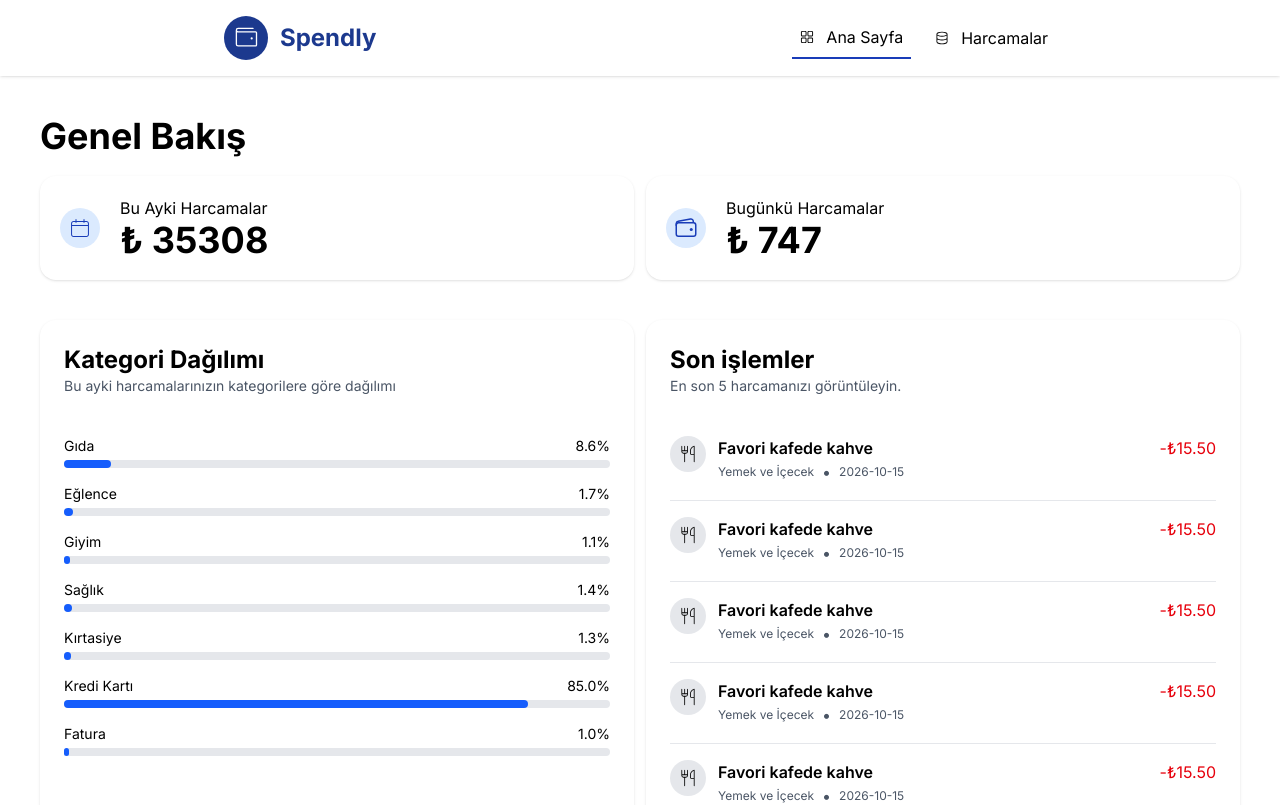
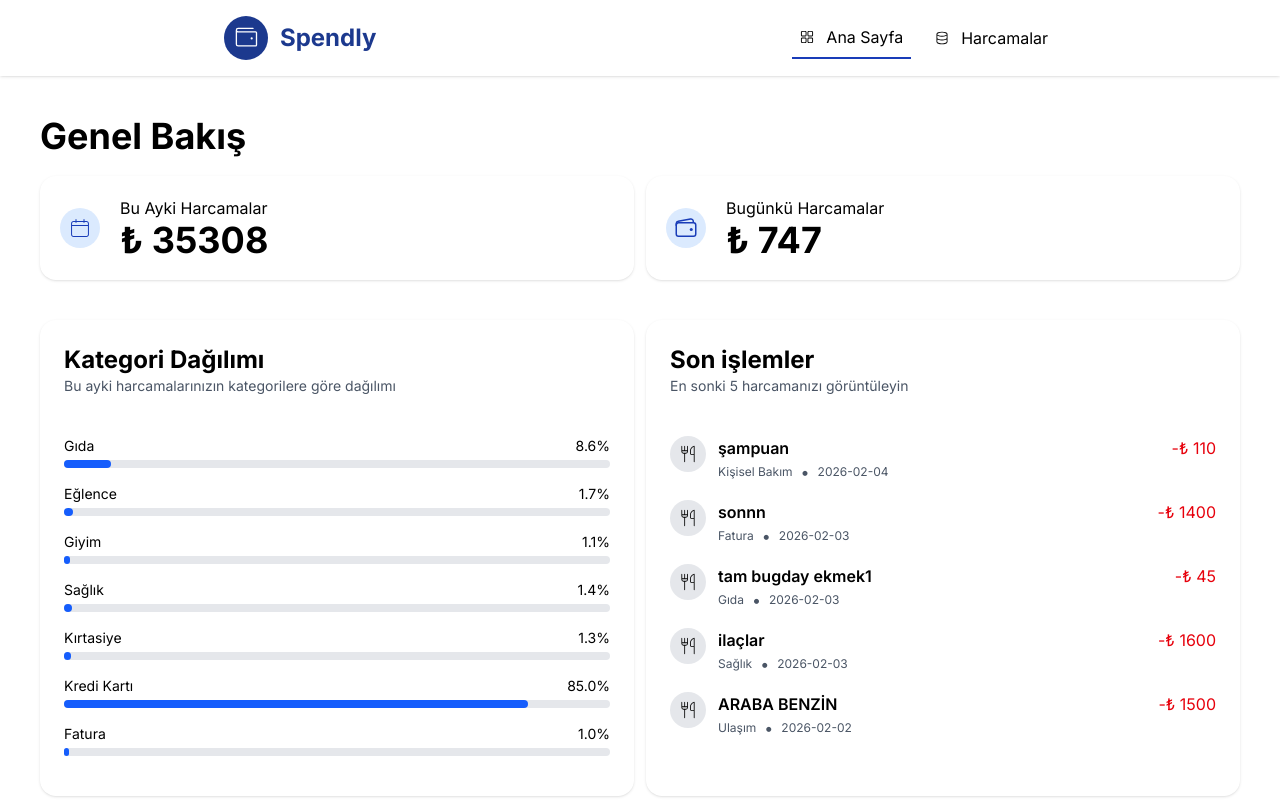
Before and after one commit to karakayaezgi/Spendly, a React (Vite) app: page / in a window 1280 px wide. Shown: the top 805 px of the page. Built offline with nearby package versions, Linux system fonts and the light colour scheme; data requests are answered from the project's data file; a web font is replaced by a local one.

Commit message:
derived value of last 5 expenses has been added lastExpenses component

```diff
--- a/database/db.json
+++ b/database/db.json
@@ -99,13 +99,6 @@
       "amount": "1500"
     },
     {
-      "id": "423d",
-      "title": "bugunku harcama 4 subat",
-      "category": "Eğlence",
-      "date": "2026-02-04",
-      "amount": "56"
-    },
-    {
       "id": "a76e",
       "title": "ilaçlar",
       "category": "Sağlık",
--- a/src/components/LastExpenseItem.jsx
+++ b/src/components/LastExpenseItem.jsx
@@ -2,109 +2,25 @@ import React from 'react'
 import { CiForkAndKnife } from "react-icons/ci";
 
 
-const LastExpenseItem = () => {
+const LastExpenseItem = ({ lastExpense }) => {
     return (
-        <div className='shadow p-6 rounded-2xl'>
-            <div className="mb-10">
-                <strong className="text-2xl">Son işlemler</strong>
-                <p className="text-gray-600 text-xs sm:text-sm">En son 5 harcamanızı görüntüleyin.</p>
-            </div>
         <div className='flex items-start justify-between my-4'>
             <div className='flex items-start gap-3'>
                 <div className='bg-gray-200 p-2 rounded-full'>
                     <CiForkAndKnife className='size-5' />
                 </div>
                 <div className='flex flex-col'>
-                        <p className='text-sm sm:text-base font-semibold'>Favori kafede kahve</p>
+                    <p className='text-sm sm:text-base font-semibold'>{lastExpense.title}</p>
                     <div className='text-gray-600 flex items-center'>
-                            <p className='text-xs' >Yemek ve İçecek</p>
+                        <p className='text-xs' >{lastExpense.category}</p>
                         <p className='mx-2'>•</p>
-                            <p className='text-xs'>2026-10-15</p>
+                        <p className='text-xs'>{lastExpense.date}</p>
                     </div>
                 </div>
             </div>
             <div>
-                    <p className='text-red-600'>-₺15.50</p>
+                <p className='text-red-600'>-₺ {lastExpense.amount}</p>
             </div>
-            </div>
-            <hr className='text-gray-200' />
-            <div className='flex items-start justify-between my-4'>
-                <div className='flex items-start gap-3'>
-                    <div className='bg-gray-200 p-2 rounded-full'>
-                        <CiForkAndKnife className='size-5' />
-                    </div>
-                    <div className='flex flex-col'>
-                        <p className='text-sm sm:text-base font-semibold'>Favori kafede kahve</p>
-                        <div className='text-gray-600 flex items-center'>
-                            <p className='text-xs' >Yemek ve İçecek</p>
-                            <p className='mx-2'>•</p>
-                            <p className='text-xs'>2026-10-15</p>
-                        </div>
-                    </div>
-                </div>
-                <div>
-                    <p className='text-red-600'>-₺15.50</p>
-                </div>
-            </div>
-            <hr className='text-gray-200' />
-            <div className='flex items-start justify-between my-4'>
-                <div className='flex items-start gap-3'>
-                    <div className='bg-gray-200 p-2 rounded-full'>
-                        <CiForkAndKnife className='size-5' />
-                    </div>
-                    <div className='flex flex-col'>
-                        <p className='text-sm sm:text-base font-semibold'>Favori kafede kahve</p>
-                        <div className='text-gray-600 flex items-center'>
-                            <p className='text-xs' >Yemek ve İçecek</p>
-                            <p className='mx-2'>•</p>
-                            <p className='text-xs'>2026-10-15</p>
-                        </div>
-                    </div>
-                </div>
-                <div>
-                    <p className='text-red-600'>-₺15.50</p>
-                </div>
-            </div>
-            <hr className='text-gray-200' />
-            <div className='flex items-start justify-between my-4'>
-                <div className='flex items-start gap-3'>
-                    <div className='bg-gray-200 p-2 rounded-full'>
-                        <CiForkAndKnife className='size-5' />
-                    </div>
-                    <div className='flex flex-col'>
-                        <p className='text-sm sm:text-base font-semibold'>Favori kafede kahve</p>
-                        <div className='text-gray-600 flex items-center'>
-                            <p className='text-xs' >Yemek ve İçecek</p>
-                            <p className='mx-2'>•</p>
-                            <p className='text-xs'>2026-10-15</p>
-                        </div>
-                    </div>
-                </div>
-                <div>
-                    <p className='text-red-600'>-₺15.50</p>
-                </div>
-            </div>
-            <hr className='text-gray-200' />
-            <div className='flex items-start justify-between my-4'>
-                <div className='flex items-start gap-3'>
-                    <div className='bg-gray-200 p-2 rounded-full'>
-                        <CiForkAndKnife className='size-5' />
-                    </div>
-                    <div className='flex flex-col'>
-                        <p className='text-sm sm:text-base font-semibold'>Favori kafede kahve</p>
-                        <div className='text-gray-600 flex items-center'>
-                            <p className='text-xs' >Yemek ve İçecek</p>
-                            <p className='mx-2'>•</p>
-                            <p className='text-xs'>2026-10-15</p>
-                        </div>
-                    </div>
-                </div>
-                <div>
-                    <p className='text-red-600'>-₺15.50</p>
-                </div>
-            </div>
-            <hr className='text-gray-200' />
-
         </div>
     )
 }
--- a/src/components/LastExpenses.jsx
+++ b/src/components/LastExpenses.jsx
@@ -1,10 +1,19 @@
 import React from 'react'
 import LastExpenseItem from './LastExpenseItem'
 
-const LastExpenses = () => {
+const LastExpenses = ({ lastFiveExpenses }) => {
   return (
-    <div>
-      <LastExpenseItem />
+    <div className='shadow p-6 rounded-2xl'>
+      <div className="mb-10">
+        <strong className="text-2xl">Son işlemler</strong>
+        <p className="text-gray-600 text-xs sm:text-sm">En sonki 5 harcamanızı görüntüleyin</p>
+      </div>
+      {
+        lastFiveExpenses.map((lastExpense, i) => {
+          return <LastExpenseItem key={i} lastExpense={lastExpense} />
+        })
+      }
+
 
     </div>
   )
--- a/src/pages/Dashboard.jsx
+++ b/src/pages/Dashboard.jsx
@@ -19,8 +19,8 @@ const Dashboard = ({expenses}) => {
 
     const expensesThisMonth = expenses
     .filter((expense) => Number(expense.date.split('-')[1]) === month)
-    console.log(expensesThisMonth);
 
+    const lastFiveExpenses = expenses.slice(-5).sort((a,b) => new Date(b.date)-new Date(a.date))
 
   return (
     <div>
@@ -28,7 +28,7 @@ const Dashboard = ({expenses}) => {
       <ExpensesSummary totalOfMonth={totalOfMonth} totalOfToday={totalOfToday} expenses={expenses}/>
       <div className='grid md:grid-cols-2 gap-3 my-10'>
         <CategoryProgress totalOfMonth={totalOfMonth} expensesThisMonth={expensesThisMonth}/>
-        <LastExpenses />
+        <LastExpenses lastFiveExpenses={lastFiveExpenses}/>
       </div>
     </div>
   )
```
Lines whose indentation alone changed are shown as unchanged.
